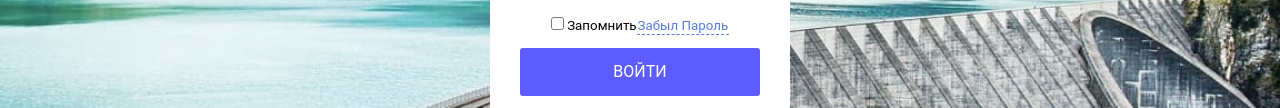
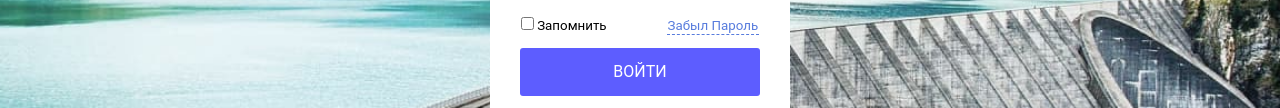
Before and after one commit to alisherj0n/alisherj0n.github.io-first-form, a plain HTML site: page index.html in a window 1280 px wide. Shown: the part 381-489 px from the top of the page. Drawn offline with Linux system fonts and the light colour scheme.

Commit message:
changes1

```diff
--- a/style.css
+++ b/style.css
@@ -75,7 +75,7 @@ html, body
 }
 
 .rememberme{
-    padding-right: 60clspx;
+    padding-right: 60px;
     color: black;
 }
 
```
